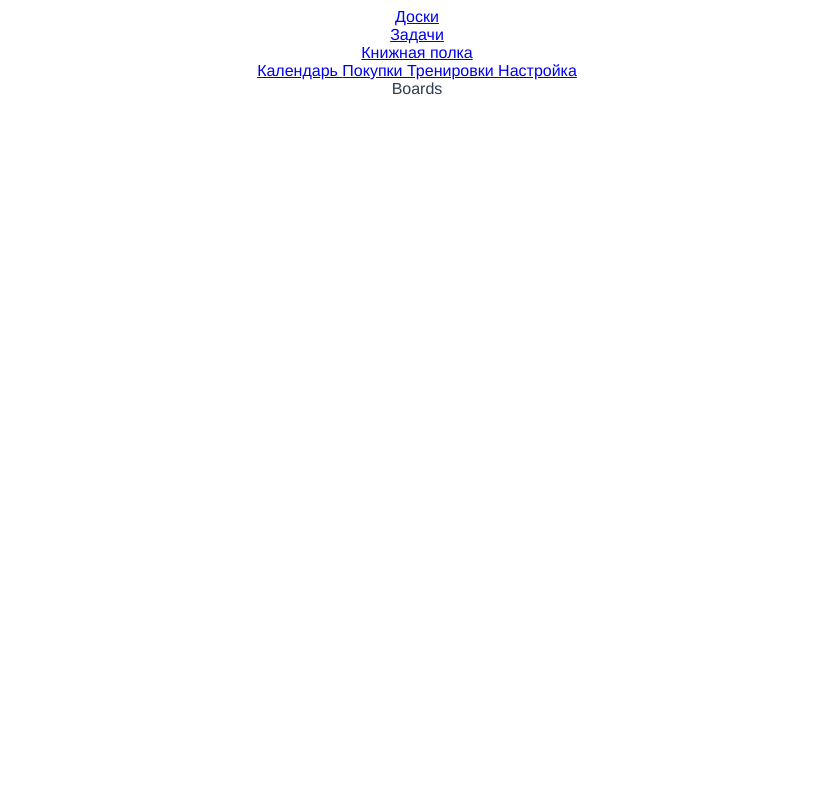
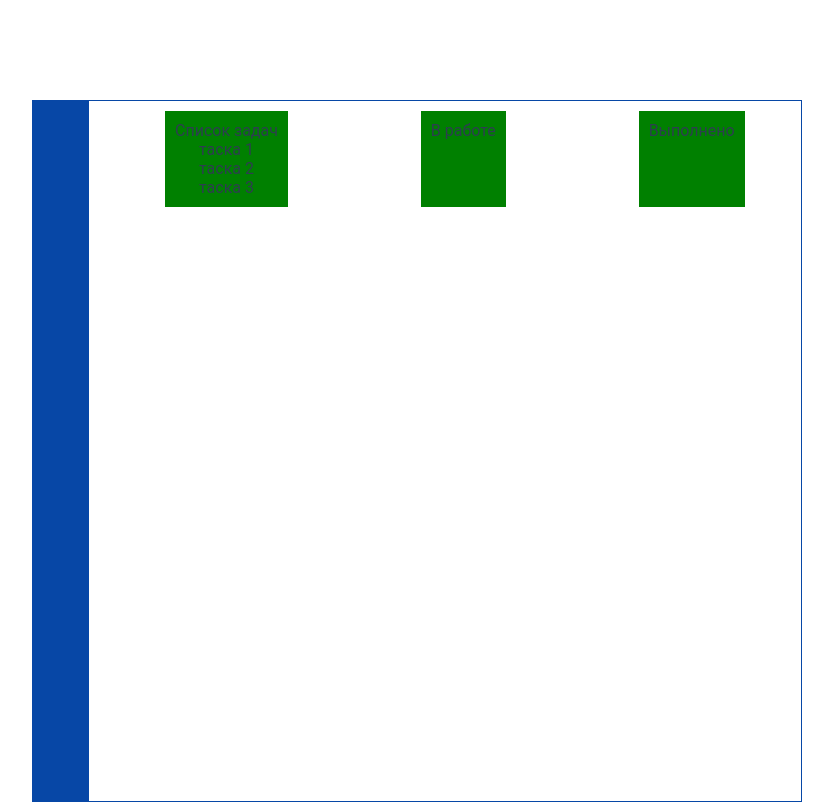
Before and after one commit to ggpo1/pda-frontend, a Vue app: page /#/ in a window 1280 px wide. Shown: the whole page, without its empty margins (223-1056 px from the left). Built offline with nearby package versions, Linux system fonts and the light colour scheme.

Commit message:
boards view and skeleton views

```diff
--- a/src/App.vue
+++ b/src/App.vue
@@ -1,8 +1,10 @@
 <template>
-  <div id="app">
-    <Sidebar />
-    <div class="main-wrapper">
-      <router-view />
+  <div class="center-horizontal">
+    <div id="app">
+      <Sidebar/>
+      <div class="main-wrapper">
+        <router-view/>
+      </div>
     </div>
   </div>
 </template>
@@ -10,27 +12,32 @@
 <script lang="ts" src="./App.ts" />
 
 <style>
+* {
+  margin: 0;
+  padding: 0;
+}
 #app {
-  font-family: 'Avenir', Helvetica, Arial, sans-serif;
+  display: flex;
+  font-family: "Avenir", Helvetica, Arial, sans-serif;
   -webkit-font-smoothing: antialiased;
   -moz-osx-font-smoothing: grayscale;
+  height: 100%;
+  width: 60%;
+  font-family: "Roboto", Helvetica, Arial, sans-serif;
+  font-weight: 400;
   text-align: center;
-  color: #2c3e50;
-}
-#nav {
-  padding: 30px;
+  color: #2d3e50;
+  border: 1px solid #0747a6;
 }
 
-#nav a {
-  font-weight: bold;
-  color: #2c3e50;
+.main-wrapper {
+  width: 100%;
 }
 
-#nav a.router-link-exact-active {
-  color: #42b983;
-}
-
-.main-wrapper{
-
+.center-horizontal {
+  display: flex;
+  justify-content: center;
+  height: 700px;
+  margin-top: 100px;
 }
 </style>
--- /dev/null
+++ b/src/components/page-components/Board/Board.ts
@@ -0,0 +1,8 @@
+import { Component, Prop, Vue } from 'vue-property-decorator';
+
+@Component({ components: { Board } })
+export default class Board extends Vue {
+    @Prop({ default: '' }) public title!: string;
+    @Prop() public tasksList!: any[];
+
+}
--- /dev/null
+++ b/src/components/page-components/Board/Board.vue
@@ -0,0 +1,24 @@
+<template>
+    <div class="board-wrapper">
+        <div class="board-title">
+            {{ title }}
+        </div>
+        <div class="board-body">
+            <div v-for="(task, i) in tasksList" :key="'task_'+i" class="board-title">
+                {{ task.title }}
+            </div>
+        </div>
+    </div>
+</template>
+
+<script lang="ts" src="./Board.ts" />
+
+<style>
+.board-wrapper {
+    display: flex;
+    flex-direction: column;
+    padding: 10px;
+    background: green;
+
+}
+</style>
--- /dev/null
+++ b/src/components/page-components/Board/index.ts
@@ -0,0 +1,3 @@
+import _ from './Board.vue';
+
+export default _;
--- a/src/components/page-components/Sidebar/Sidebar.vue
+++ b/src/components/page-components/Sidebar/Sidebar.vue
@@ -1,31 +1,25 @@
 <template>
-    <div>
+    <div class="sidebar-wrapper">
         <router-link to="/">
-            <div>
-                Доски
-            </div>
+            <div></div>
         </router-link>
         <router-link to="/tasks">
-            <div>
-                Задачи
-            </div>
+            <div></div>
         </router-link>
         <router-link to="/books">
-            <div>
-                Книжная полка
-            </div>
+            <div></div>
         </router-link>
         <router-link to="/calendar">
-            Календарь
+            <div></div>
         </router-link>
         <router-link to="/purchases">
-            Покупки
+            <div></div>
         </router-link>
         <router-link to="/trainings">
-            Тренировки
+            <div></div>
         </router-link>
         <router-link to="/settings">
-            Настройка
+            <div></div>
         </router-link>
     </div>
 </template>
@@ -33,5 +27,12 @@
 <script lang="ts" src="./Sidebar.ts" />
 
 <style scoped>
-
+.sidebar-wrapper {
+    width: 5%;
+    padding: 10px;
+    background: #0747A6;
+}
+.sidebar-wrapper div {
+    text-align: left;
+}
 </style>
--- a/src/views/Boards/Boards.ts
+++ b/src/views/Boards/Boards.ts
@@ -1,8 +1,15 @@
 import { Component, Prop, Vue, Watch } from 'vue-property-decorator';
+import Board from '@/components/page-components/Board';
 import router from '@/router';
 
 
-@Component({ components: {} })
+@Component({ components: { Board } })
 export default class Boards extends Vue {
-
+    private todoTasks: any[] = [{
+        title: 'таска 1'
+    }, {
+        title: 'таска 2'
+    }, {
+        title: 'таска 3'
+    }]
 }
--- a/src/views/Boards/Boards.vue
+++ b/src/views/Boards/Boards.vue
@@ -1,11 +1,19 @@
 <template>
-  <div class="home">
-    Boards
+  <div class="boards-wrapper">
+    <Board title="Список задач" :tasksList="todoTasks" />
+    <Board title="В работе" />
+    <Board title="Выполнено" />
   </div>
 </template>
 
 <script lang="ts" src="./Boards.ts" />
 
 <style scoped>
-
+.boards-wrapper {
+  display: flex;
+  flex-direction: row;
+  justify-content: space-around;
+  width: 100%;
+  padding: 10px;
+}
 </style>
```
Also changed, not shown: src/views/Tasks/Tasks.ts (+8 -0 lines), src/views/Trainings/Trainings.ts (+8 -0 lines).
